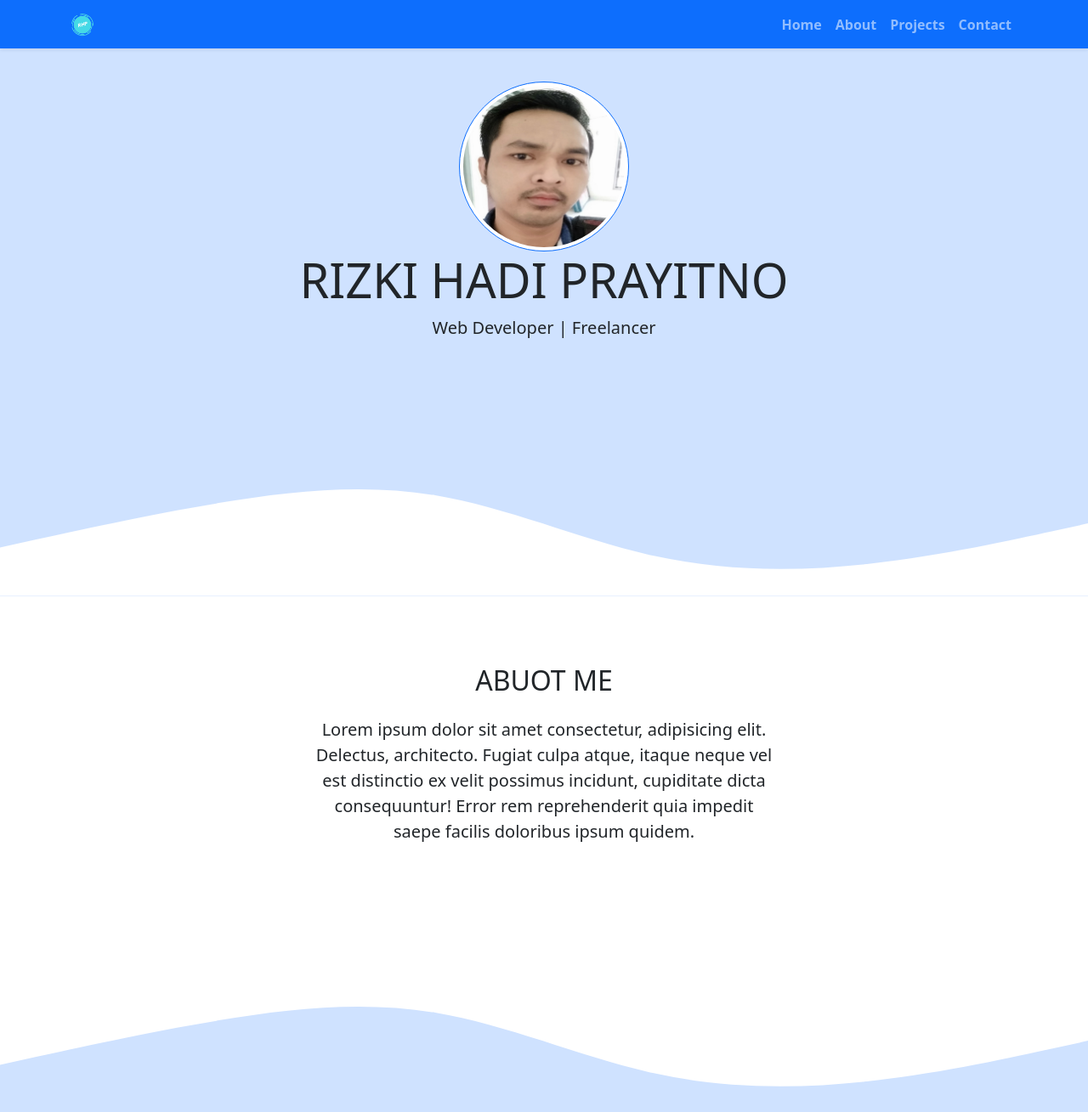
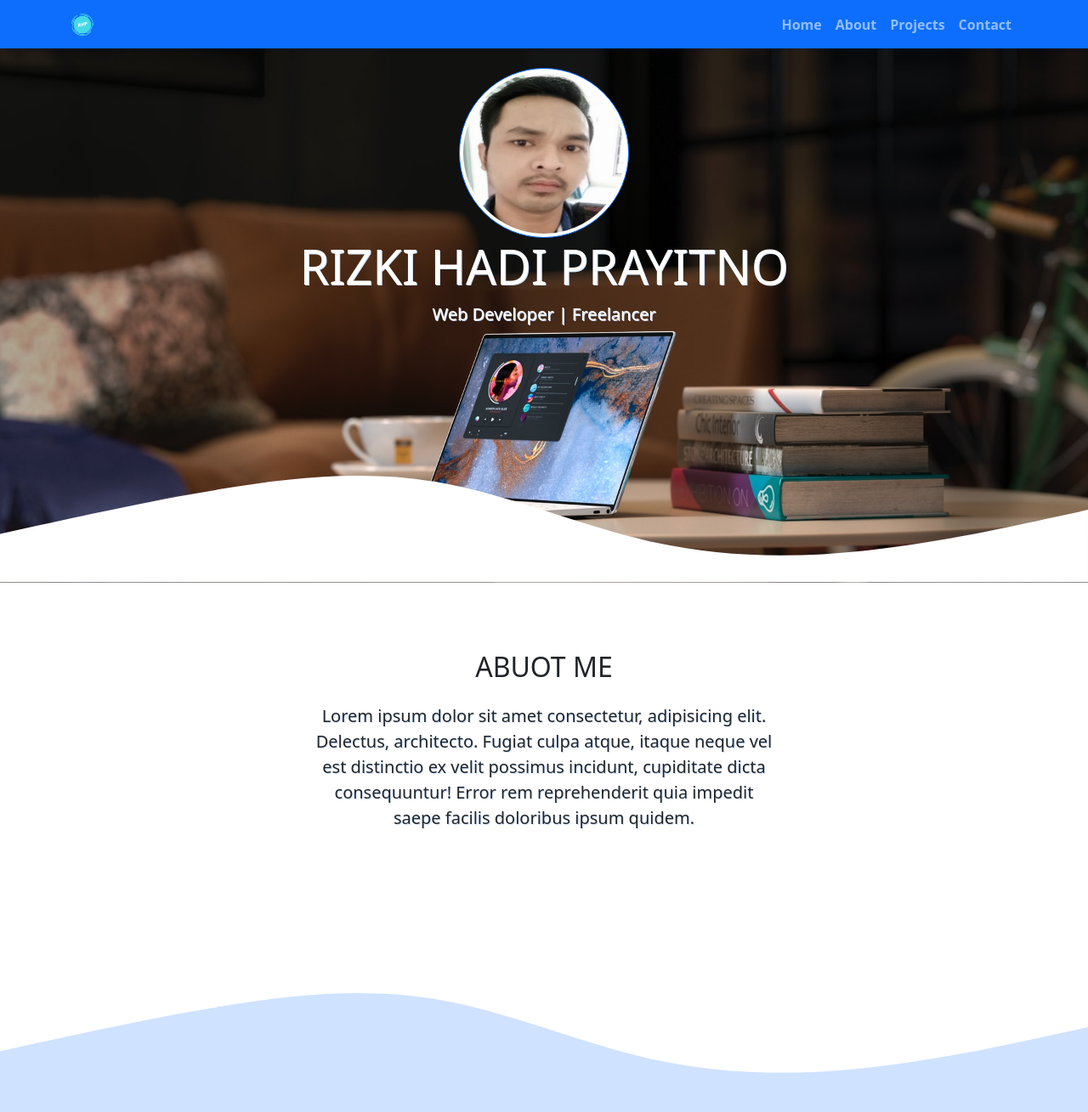
Before and after one commit to RizkiHP/RizkiHP.github.io, a PHP site: page / in a window 1280 px wide. Shown: the top 1309 px of the page at 85% size. Run offline with PHP 8.4, Linux system fonts and the light colour scheme; some libraries are stand-ins or nearby versions.

Commit message:
Menambahkan efek Parallax pada Jumbotron

```diff
--- a/css/style.css
+++ b/css/style.css
@@ -1,6 +1,14 @@
 .jumbotron {
-  padding-top: 6rem;
-  background-color: #cfe2ff;
+  /* background-color: #cfe2ff; */
+  background-image: url('../img/header-bg.jpg');
+  background-attachment: fixed;
+  background-size: cover;
+  background-position: 0 -100px;
+}
+
+.jumbotron h1,
+p {
+  text-shadow: 1px 1px #cfe2ff;
 }
 
 #projects {
--- a/index.html
+++ b/index.html
@@ -54,8 +54,8 @@
     <!-- Jumbotron -->
     <section id="home" class="jumbotron text-center">
       <img src="img/foto.jpg" class="rounded-circle img-thumbnail border-primary" alt="Rizki Hadi Prayitno" width="200" height="200" />
-      <h1 class="display-4 text-uppercase">Rizki Hadi Prayitno</h1>
-      <p class="lead"></p>
+      <h1 class="display-4 text-uppercase text-white">Rizki Hadi Prayitno</h1>
+      <p class="lead text-white"></p>
       <svg xmlns="http://www.w3.org/2000/svg" viewBox="0 0 1440 320">
         <path
           fill="#fff"
```
Also changed, not shown: img/header-bg.jpg (added), 1 other file.
